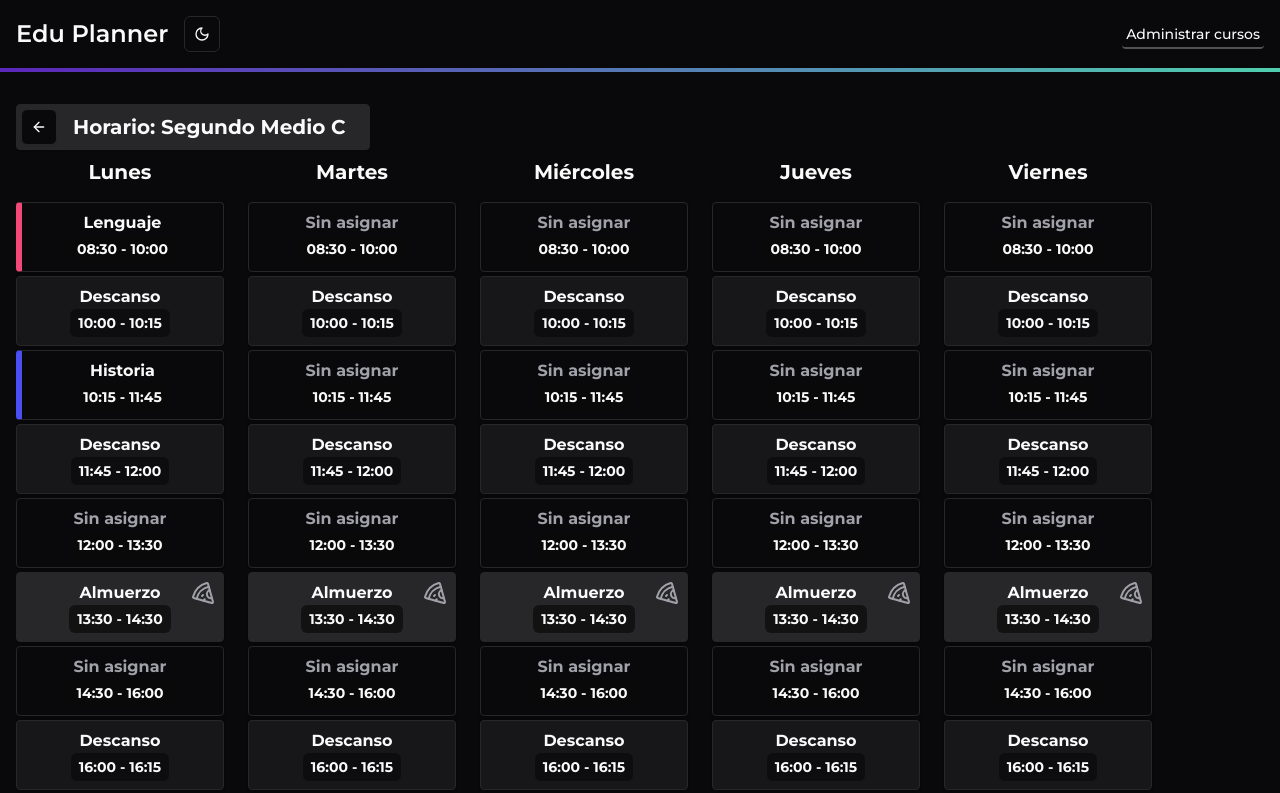
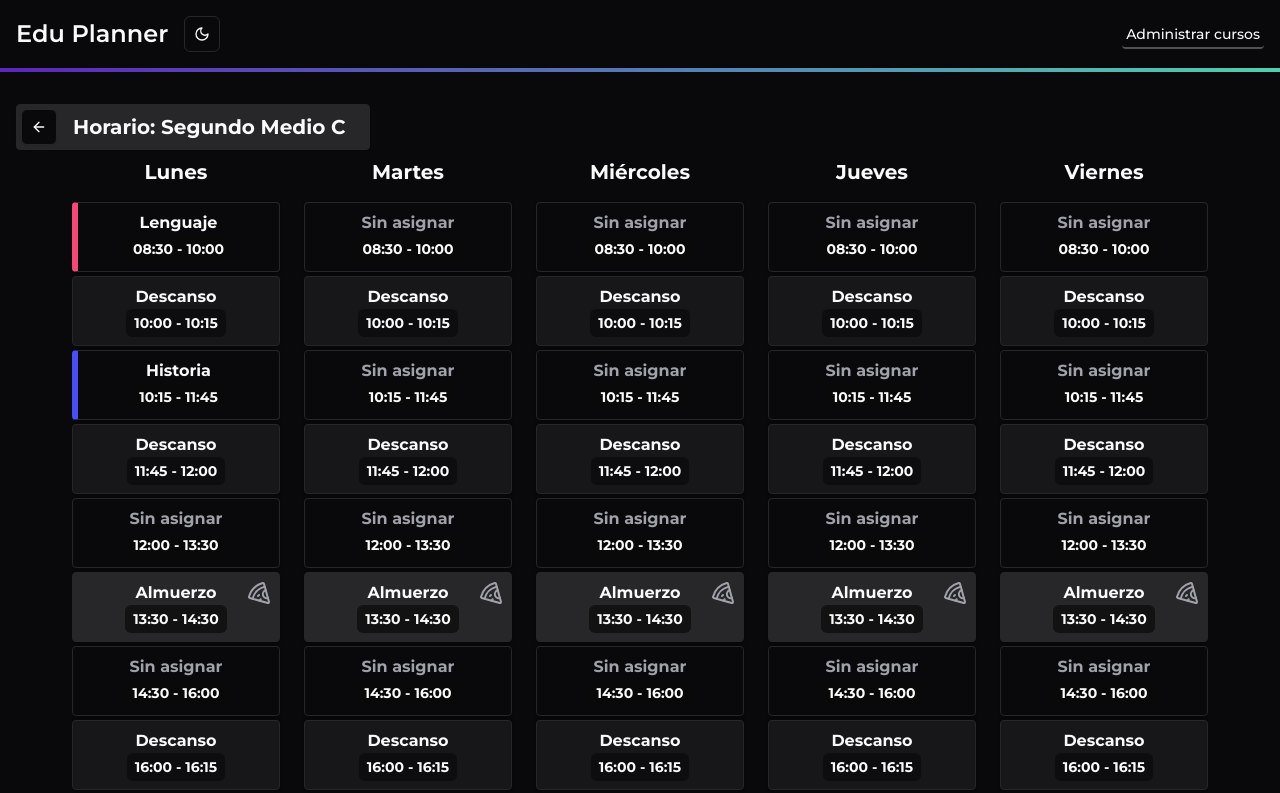
Before and after one commit to No-Country-simulation/s20-11-webapp, a React (Vite) app in the folder Frontend/eduPlanner/: page /courses/1/schedule in a window 1280 px wide. Shown: the top 793 px of the page. Built offline with nearby package versions, Linux system fonts and the light colour scheme; a web font is replaced by a local one.

Commit message:
Enhance layout of CourseSchedule component by centering the overflow container and adjusting width for better responsiveness

```diff
--- a/Frontend/eduPlanner/src/features/courses/routes/course-schedule.jsx
+++ b/Frontend/eduPlanner/src/features/courses/routes/course-schedule.jsx
@@ -50,7 +50,7 @@ function Schedule({ courseSchedule }) {
           </CarouselContent>
         </Carousel>
       ) : (
-        <div className="flex items-center gap-6 overflow-x-auto">
+        <div className="flex items-center gap-6 overflow-x-auto mx-auto w-fit">
           {availableDays.map((day) => (
             <DayScheduleCard
               key={day}
```
